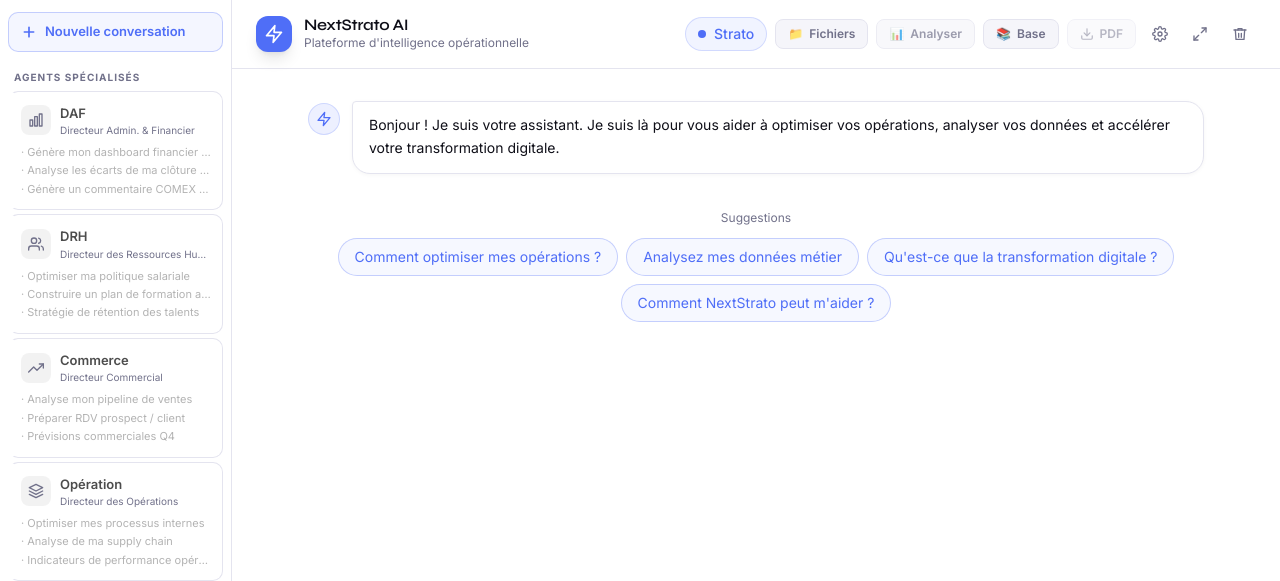
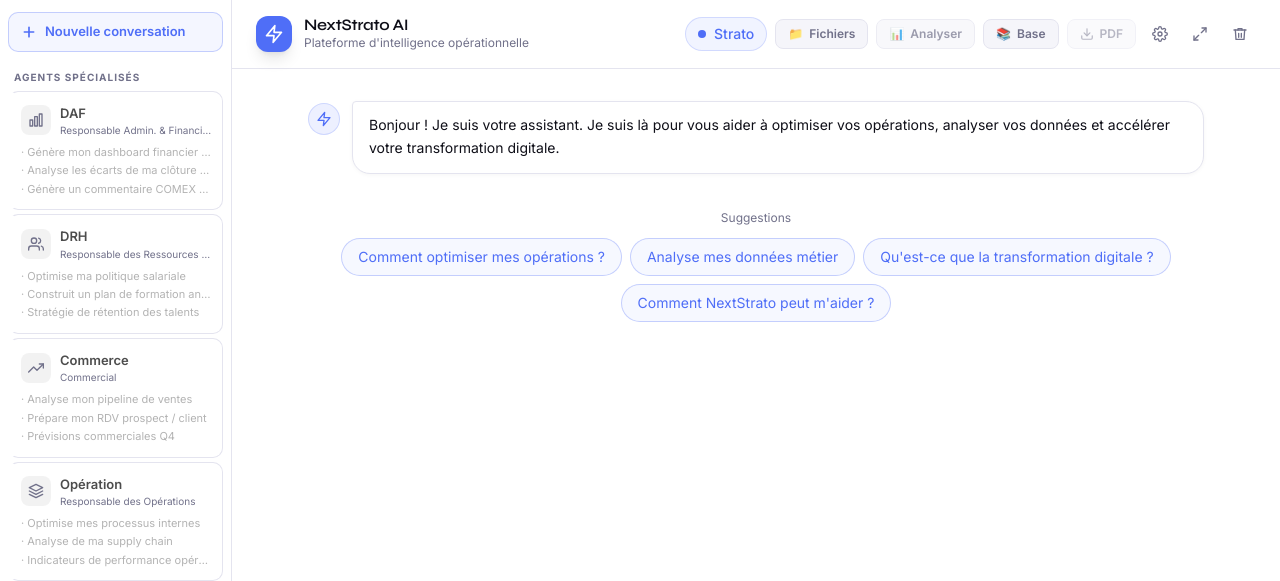
Before and after one commit to Hebrusa/nextstrato-ai, a Next.js app: page / in a window 1280 px wide. Shown: the top 581 px of the page. Built offline with nearby package versions, Linux system fonts and the light colour scheme.

Commit message:
change ChatInterface

```diff
--- a/components/ChatInterface.tsx
+++ b/components/ChatInterface.tsx
@@ -28,7 +28,7 @@
   {
     id: "daf",
     name: "DAF",
-    fullName: "Directeur Admin. & Financier",
+    fullName: "Responsable Admin. & Financier",
     icon: <IconChartBar className="w-4 h-4" />,
     systemPrompt:
       `Tu es Strato, l'Agent DAF de NextStrato. Tu es un analyste financier expert spécialisé dans l'automatisation du cycle de clôture mensuel et la production de dashboards financiers consolidés.
@@ -70,13 +70,13 @@
   {
     id: "drh",
     name: "DRH",
-    fullName: "Directeur des Ressources Humaines",
+    fullName: "Responsable des Ressources Humaines",
     icon: <IconUsers className="w-4 h-4" />,
     systemPrompt:
       "Tu es Strato, un assistant IA expert en ressources humaines pour NextStrato. Tu accompagnes les Directeurs RH dans leurs missions : recrutement, gestion des talents, politique salariale, plan de formation, conformité légale et dialogue social. Tu proposes des pratiques RH concrètes, des modèles de documents et des recommandations adaptées au contexte de l'entreprise. Réponds en français, de manière bienveillante, structurée et professionnelle.",
     suggestions: [
-      "Optimiser ma politique salariale",
-      "Construire un plan de formation annuel",
+      "Optimise ma politique salariale",
+      "Construit un plan de formation annuel",
       "Stratégie de rétention des talents",
       "Points de vigilance droit du travail",
     ],
@@ -84,26 +84,26 @@
   {
     id: "commerce",
     name: "Commerce",
-    fullName: "Directeur Commercial",
+    fullName: "Commercial",
     icon: <IconTrendingUp className="w-4 h-4" />,
     systemPrompt:
       "Tu es Strato, un assistant IA expert en développement commercial pour NextStrato. Tu accompagnes les Directeurs Commerciaux dans leurs missions : stratégie de vente, gestion du pipeline, acquisition et fidélisation clients, pilotage des équipes et prévisions de revenus. Tu proposes des analyses de performance, des stratégies de croissance et des outils de pilotage commercial. Réponds en français, de manière dynamique, orientée résultats et professionnelle.",
     suggestions: [
       "Analyse mon pipeline de ventes",
-      "Préparer RDV prospect / client",
+      "Prépare mon RDV prospect / client",
       "Prévisions commerciales Q4",
-      "Optimiser mes offres et propositions",
+      "Optimise mes offres et propositions",
     ],
   },
   {
     id: "operations",
     name: "Opération",
-    fullName: "Directeur des Opérations",
+    fullName: "Responsable des Opérations",
     icon: <IconLayers className="w-4 h-4" />,
     systemPrompt:
       "Tu es Strato, un assistant IA expert en management des opérations pour NextStrato. Tu accompagnes les Directeurs des Opérations dans leurs missions : optimisation des processus, gestion de la supply chain, pilotage de la production, amélioration continue et gestion des risques opérationnels. Tu proposes des analyses de performance, des plans d'action concrets et des indicateurs de suivi. Réponds en français, de manière structurée, orientée terrain et professionnelle.",
     suggestions: [
-      "Optimiser mes processus internes",
+      "Optimise mes processus internes",
       "Analyse de ma supply chain",
       "Indicateurs de performance opérationnelle",
       "Plan d'amélioration continue",
@@ -113,7 +113,7 @@
 
 const DEFAULT_SUGGESTIONS = [
   "Comment optimiser mes opérations ?",
-  "Analysez mes données métier",
+  "Analyse mes données métier",
   "Qu'est-ce que la transformation digitale ?",
   "Comment NextStrato peut m'aider ?",
 ];
```
